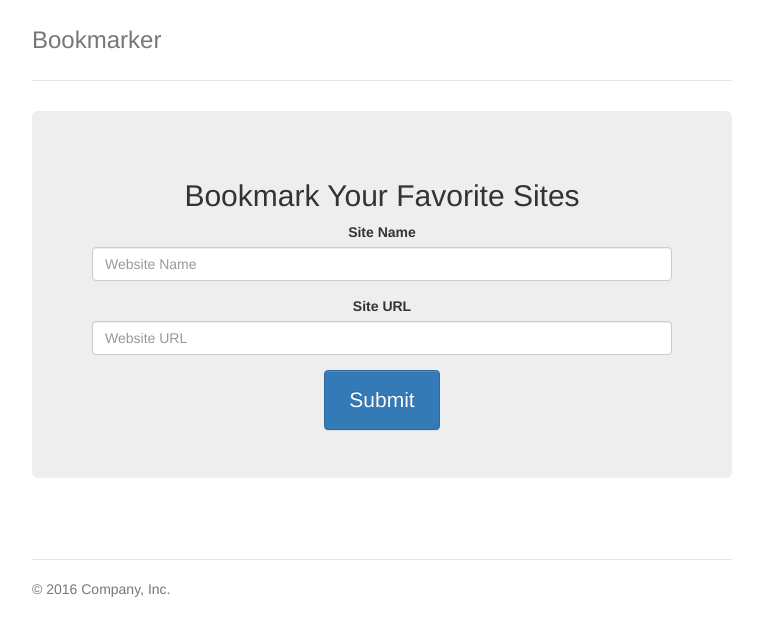
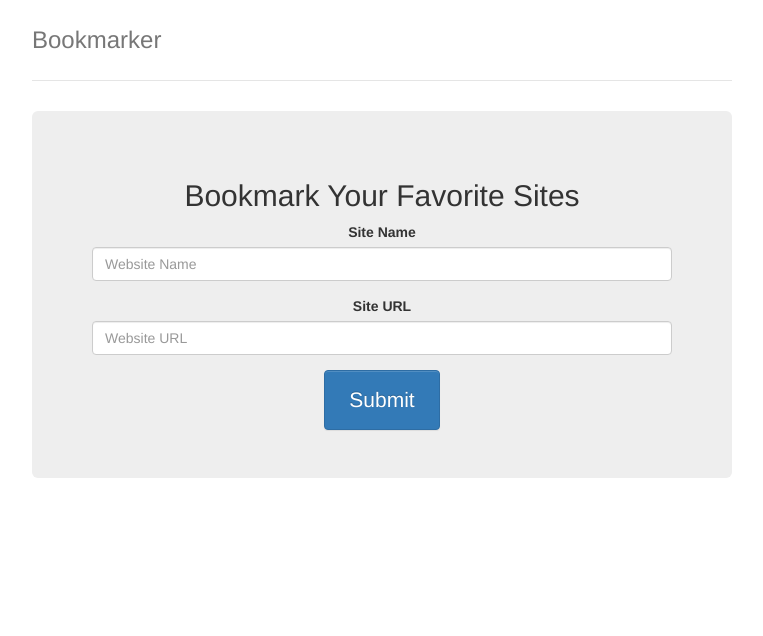
Before and after one commit to manumanoj0010/Javascript-Applications, a plain HTML site: page Bookmark Application/index.html in a window 1280 px wide. Shown: the whole page, without its empty margins (258-1021 px from the left). Drawn offline with nearby package versions, Linux system fonts and the light colour scheme.

Commit message:
Update index.html

```diff
--- a/Bookmark Application/index.html
+++ b/Bookmark Application/index.html
@@ -60,16 +60,7 @@
 
       </div>
 
-      <footer class="footer">
-        <p>&copy; 2016 Company, Inc.</p>
-      </footer>
-
     </div>
-
-
-
-
-
 
     <!-- Latest compiled and minified JavaScript -->
 <script src="https://stackpath.bootstrapcdn.com/bootstrap/3.4.1/js/bootstrap.min.js" integrity="sha384-aJ21OjlMXNL5UyIl/XNwTMqvzeRMZH2w8c5cRVpzpU8Y5bApTppSuUkhZXN0VxHd" crossorigin="anonymous"></script>
```
